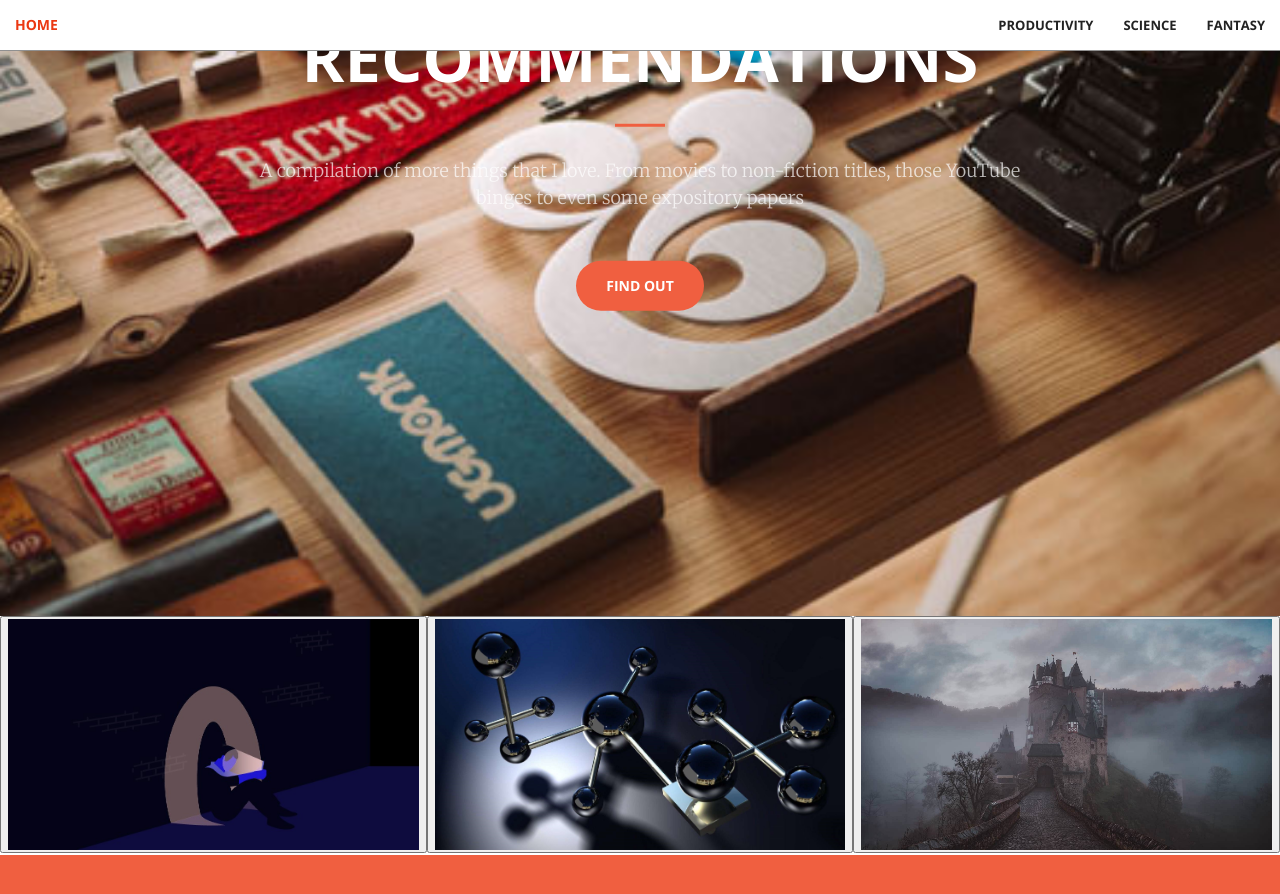
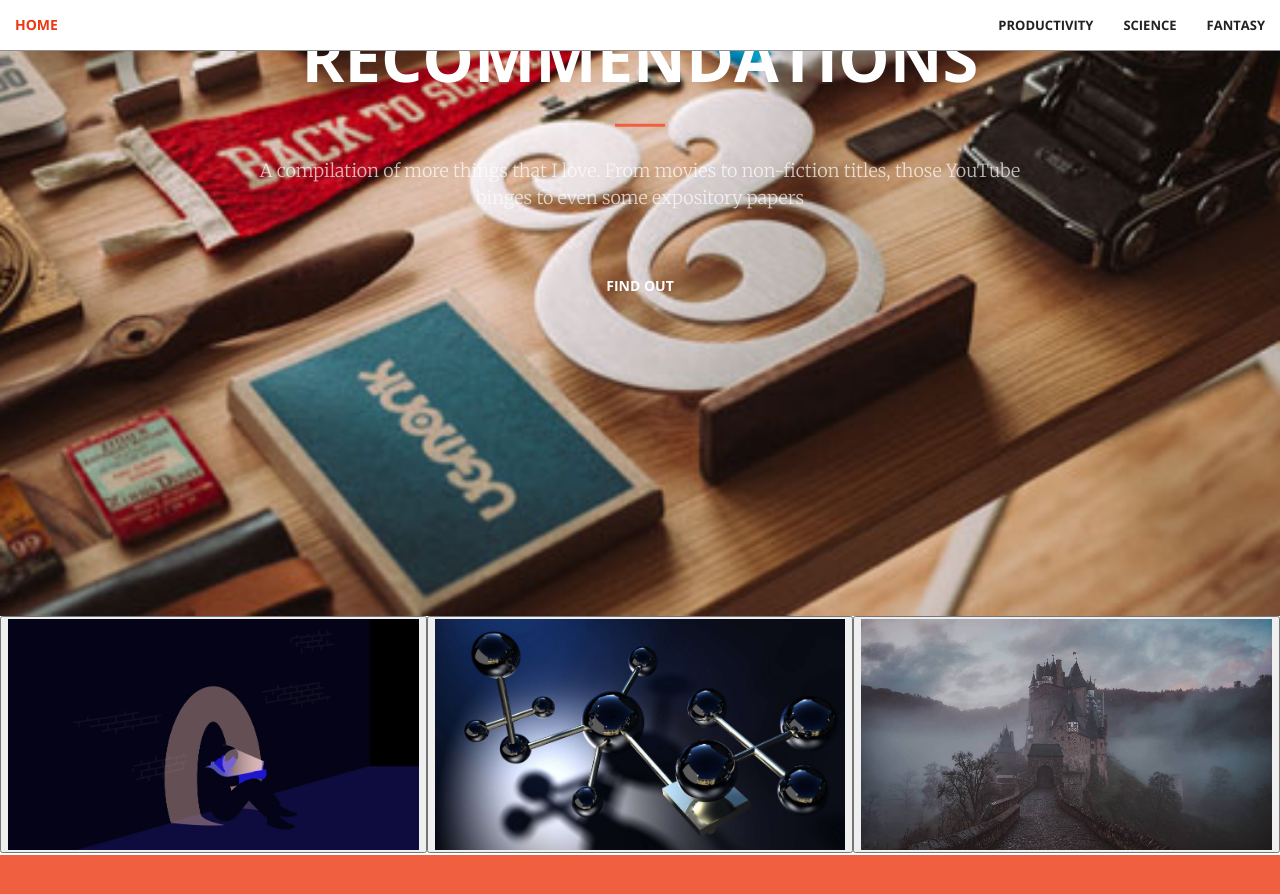
Before and after one commit to aravindbharathi/aravindbharathi.github.io, a Jekyll site: the page rec/random/index.html, which Jekyll copies as it is, in a window 1280 px wide and 900 px high, scrolled down 284 px. Shown: the top 894 px of the window. Built offline with Jekyll 4.4.1, drawn with Linux system fonts in a browser that asks for light colours.

Commit message:
Update index.html

```diff
--- a/rec/random/index.html
+++ b/rec/random/index.html
@@ -28,6 +28,32 @@
 
     <!-- Custom CSS -->
     <link rel="stylesheet" href="/css/mainrec.css" type="text/css">
+
+    <style>
+    a:link {
+      color: white;
+      background-color: transparent;
+      text-decoration: none;
+    }
+
+    a:visited {
+      color: purple;
+      background-color: transparent;
+      text-decoration: none;
+    }
+
+    a:hover {
+      color: blue;
+      background-color: transparent;
+      text-decoration: underline;
+    }
+
+    a:active {
+      color: red;
+      background-color: transparent;
+      text-decoration: underline;
+    }
+    </style>
 
   </head>
 
```
